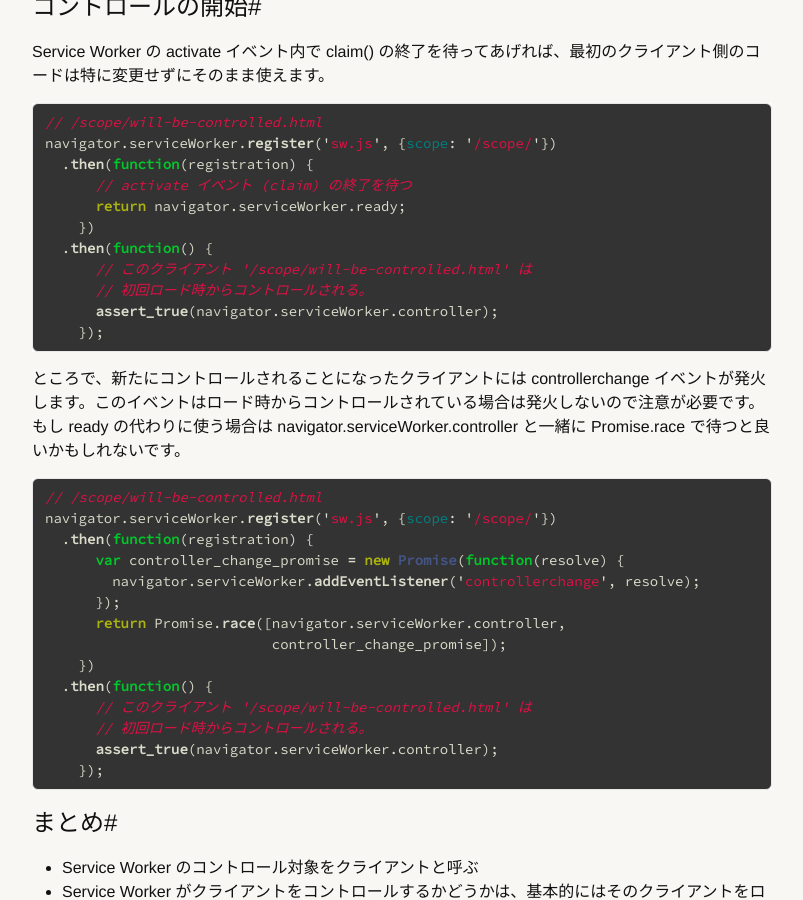
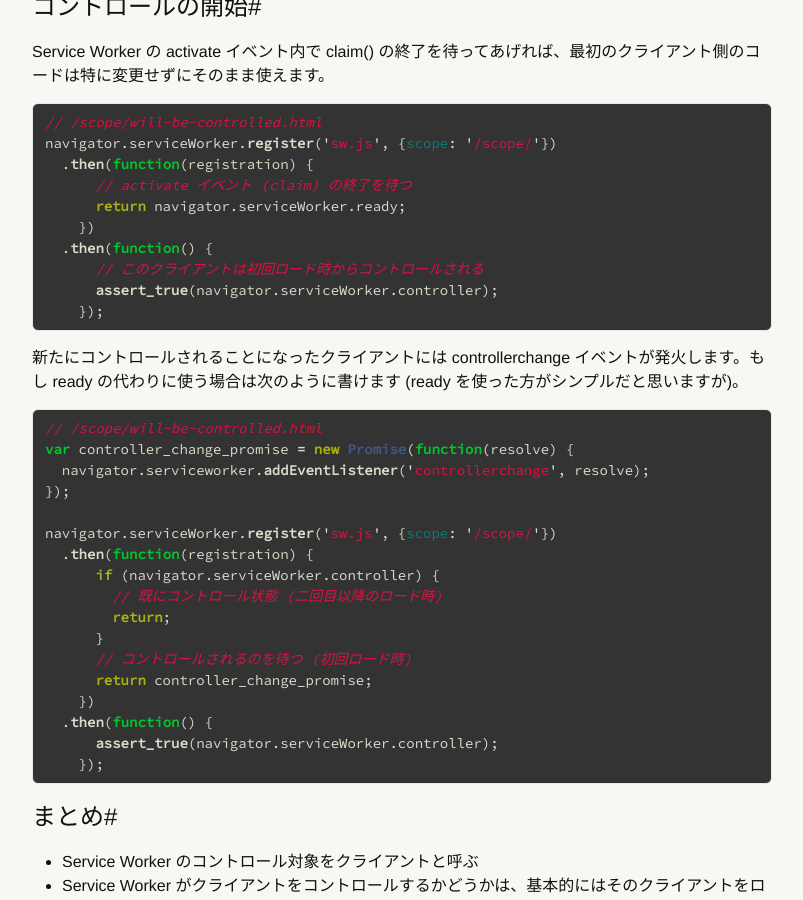
Before and after one commit to nhiroki/nhiroki.github.io, a Jekyll site: the page built from _posts/2015-04-18-service-worker-claim.md, in a window 1280 px wide and 900 px high, scrolled down 1963 px. Shown: the whole window, without its empty margins (238-1041 px from the left). Built offline with Jekyll 4.4.1, drawn with Linux system fonts in a browser that asks for light colours; comment, search, counter and statistics services are not loaded.

Commit message:
Fix wrong sample code

```diff
--- a/_posts/2015-04-18-service-worker-claim.md
+++ b/_posts/2015-04-18-service-worker-claim.md
@@ -76,27 +76,29 @@ navigator.serviceWorker.register('sw.js', {scope: '/scope/'})
       return navigator.serviceWorker.ready;
     })
   .then(function() {
-      // このクライアント '/scope/will-be-controlled.html' は
-      // 初回ロード時からコントロールされる。
+      // このクライアントは初回ロード時からコントロールされる
       assert_true(navigator.serviceWorker.controller);
     });
 {% endhighlight %}
 
-ところで、新たにコントロールされることになったクライアントには controllerchange イベントが発火します。このイベントはロード時からコントロールされている場合は発火しないので注意が必要です。もし ready の代わりに使う場合は navigator.serviceWorker.controller と一緒に Promise.race で待つと良いかもしれないです。
+新たにコントロールされることになったクライアントには controllerchange イベントが発火します。もし ready の代わりに使う場合は次のように書けます (ready を使った方がシンプルだと思いますが)。
 
 {% highlight js %}
 // /scope/will-be-controlled.html
+var controller_change_promise = new Promise(function(resolve) {
+  navigator.serviceworker.addEventListener('controllerchange', resolve);
+});
+
 navigator.serviceWorker.register('sw.js', {scope: '/scope/'})
   .then(function(registration) {
-      var controller_change_promise = new Promise(function(resolve) {
-        navigator.serviceWorker.addEventListener('controllerchange', resolve);
-      });
-      return Promise.race([navigator.serviceWorker.controller,
-                           controller_change_promise]);
+      if (navigator.serviceWorker.controller) {
+        // 既にコントロール状態 (二回目以降のロード時)
+        return;
+      }
+      // コントロールされるのを待つ (初回ロード時)
+      return controller_change_promise;
     })
   .then(function() {
-      // このクライアント '/scope/will-be-controlled.html' は
-      // 初回ロード時からコントロールされる。
       assert_true(navigator.serviceWorker.controller);
     });
 {% endhighlight %}
```
